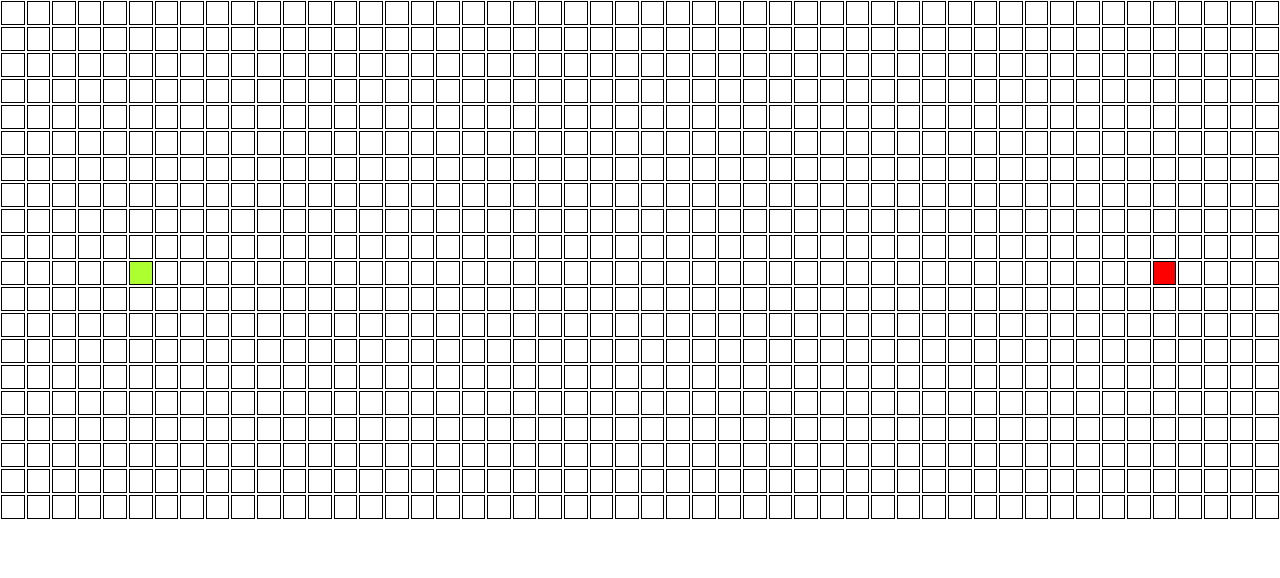
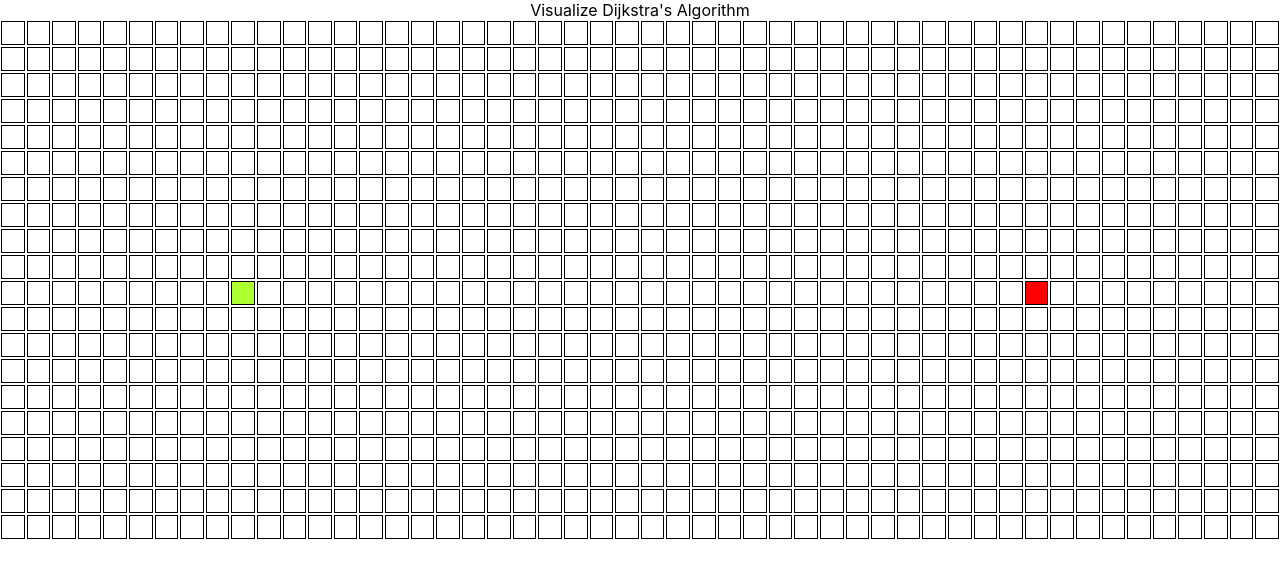
Before and after one commit to elvis-yuan/Algo-visualizer, a React (Create React App) app: page / in a window 1280 px wide. Shown: the top 578 px of the page. Built offline with nearby package versions, Linux system fonts and the light colour scheme.

Commit message:
finish first algo

```diff
--- a/src/algorithms/dijkstra.js
+++ b/src/algorithms/dijkstra.js
@@ -0,0 +1,59 @@
+export function dijkstra(grid, startNode, finishNode) {
+  const visitedNodeOrder = [];
+  startNode.distance = 0;
+  const unvisitedNodes = getNodes(grid);
+  while (!!unvisitedNodes.length) {
+    sortNodesByDistance(unvisitedNodes);
+    const closestNode = unvisitedNodes.shift();
+    if (closestNode.distance === Infinity) return visitedNodeOrder;
+    closestNode.visited = true;
+    visitedNodeOrder.push(closestNode);
+    if (closestNode === finishNode) return visitedNodeOrder;
+    updateUnvisitedNeighbors(closestNode, grid);
+  }
+}
+
+function getNodes(grid) {
+  const nodes = [];
+  for (let row of grid) {
+    for (let node of row) {
+      nodes.push(node);
+    }
+  }
+  return nodes;
+}
+
+function sortNodesByDistance(unvisitedNodes) {
+  unvisitedNodes.sort((currentNode, nextNode) => currentNode.distance - nextNode.distance)
+}
+
+function updateUnvisitedNeighbors(node, grid) {
+  const unvisitedNeighborNodes = unvisitedNeighbors(node, grid);
+  for (let neighbor of unvisitedNeighborNodes) {
+    neighbor.distance = node.distance + 1;
+    neighbor.previousNode = node;
+  }
+}
+
+function unvisitedNeighbors(node, grid) {
+  const neighbors = [];
+  const { col, row } = node;
+
+  if (row > 0) neighbors.push(grid[row - 1][col]);
+  if (row < grid.length - 1) neighbors.push(grid[row + 1][col]);
+  if (col > 0) neighbors.push(grid[row][col - 1])
+  if (col < grid[0].length - 1) neighbors.push(grid[row][col + 1]);
+
+  return neighbors.filter(neighbor => !neighbor.visited);
+}
+
+export function shortestPath(finishNode) {
+  const shortestPathNodes = [];
+  let currentNode = finishNode;
+  while (currentNode !== null) {
+    shortestPathNodes.push(currentNode);
+    currentNode = currentNode.previousNode;
+  }
+
+  return shortestPathNodes.reverse();
+}
--- a/src/components/Node.jsx
+++ b/src/components/Node.jsx
@@ -1,9 +1,9 @@
 import React from "react";
 
 function Node(props) {
-  const { isFinish, isStart } = props;
+  const { isFinish, isStart, row, col } = props;
   const nodeType = isFinish ? " finish-node" : isStart ? " start-node" : "";
-  return <div className={`node${nodeType}`}></div>;
+  return <div className={`node${nodeType}`} id={`${row}-${col}`}></div>;
 }
 
 export default Node;
--- a/src/components/Pathfinder.jsx
+++ b/src/components/Pathfinder.jsx
@@ -1,40 +1,105 @@
-import React, { useState, useRef, useEffect } from "react";
+import React, { useState, useEffect } from "react";
 import Node from "./Node";
+import { dijkstra, shortestPath } from "../algorithms/dijkstra.js";
+
 import "./pathfinder.css";
 
 function Pathfinder(props) {
   const [grid, setGrid] = useState([]);
 
+  const START_NODE = { row: 10, col: 9 };
+  const FINISH_NODE = { row: 10, col: 40 };
+
   useEffect(() => {
+    createGrid();
+  }, []);
+
+  function createNode(row, col) {
+    return {
+      col,
+      row,
+      isStart: row === START_NODE.row && col === START_NODE.col,
+      isFinish: row === FINISH_NODE.row && col === FINISH_NODE.col,
+      distance: Infinity,
+      visited: false,
+      isWall: false,
+      previousNode: null
+    };
+  }
+
+  function createGrid() {
     const nodes = [];
     for (let row = 0; row < 20; row++) {
       let currentRow = [];
       for (let col = 0; col < 50; col++) {
-        currentRow.push(
-          <Node
-            key={row + col}
-            isStart={row === 10 && col === 5}
-            isFinish={row === 10 && col === 45}
-          />
-        );
+        currentRow.push(createNode(row, col));
       }
       nodes.push(currentRow);
     }
     setGrid(nodes);
-  }, []);
+  }
 
-  const renderRows =
+  function calculateDijkstra() {
+    const startNode = grid[START_NODE.row][START_NODE.col];
+    const finishNode = grid[FINISH_NODE.row][FINISH_NODE.col];
+    const visitedNodePath = dijkstra(grid, startNode, finishNode);
+    const nodesShortestPath = shortestPath(finishNode);
+    animateDijkstra(visitedNodePath, nodesShortestPath);
+  }
+
+  function animateDijkstra(visitedNodePath, nodesShortestPath) {
+    for (let i = 0; i <= visitedNodePath.length; i++) {
+      if (i === visitedNodePath.length) {
+        animateShortestPath(nodesShortestPath);
+        return;
+      }
+      const { row, col } = visitedNodePath[i];
+      document.getElementById(`${row}-${col}`).classList.add("visited-node");
+    }
+  }
+
+  function animateShortestPath(nodesShortestPath) {
+    for (let i = 0; i < nodesShortestPath.length; i++) {
+      const { row, col } = nodesShortestPath[i];
+      document.getElementById(`${row}-${col}`).classList.add("shortest-path");
+    }
+  }
+
+  const Nodes =
     grid.length > 0
-      ? grid.map((row, idx) => {
-          return (
-            <div className="row" key={idx}>
-              {row}
-            </div>
-          );
+      ? grid.map((row, rowIdx) => {
+          return row.map((node, nodeIdx) => {
+            const { row, col, isFinish, isStart, isWall } = node;
+            return (
+              <Node
+                key={nodeIdx}
+                row={row}
+                col={col}
+                isFinish={isFinish}
+                isStart={isStart}
+                isWall={isWall}
+              />
+            );
+          });
         })
       : null;
 
-  return <div className="grid">{renderRows}</div>;
+  const renderRows = Nodes
+    ? Nodes.map((row, idx) => {
+        return (
+          <div className="row" key={idx}>
+            {row}
+          </div>
+        );
+      })
+    : null;
+
+  return (
+    <>
+      <span onClick={calculateDijkstra}>Visualize Dijkstra's Algorithm</span>
+      <div className="grid">{renderRows}</div>
+    </>
+  );
 }
 
 export default Pathfinder;
--- a/src/components/pathfinder.css
+++ b/src/components/pathfinder.css
@@ -14,6 +14,14 @@
   background-color: red;
 }
 
+.visited-node {
+  background-color: rgb(0, 102, 255);
+}
+
+.shortest-path {
+  background-color: rgb(255, 230, 0);
+}
+
 .node {
   height: 20px;
   width: 20px;
```
